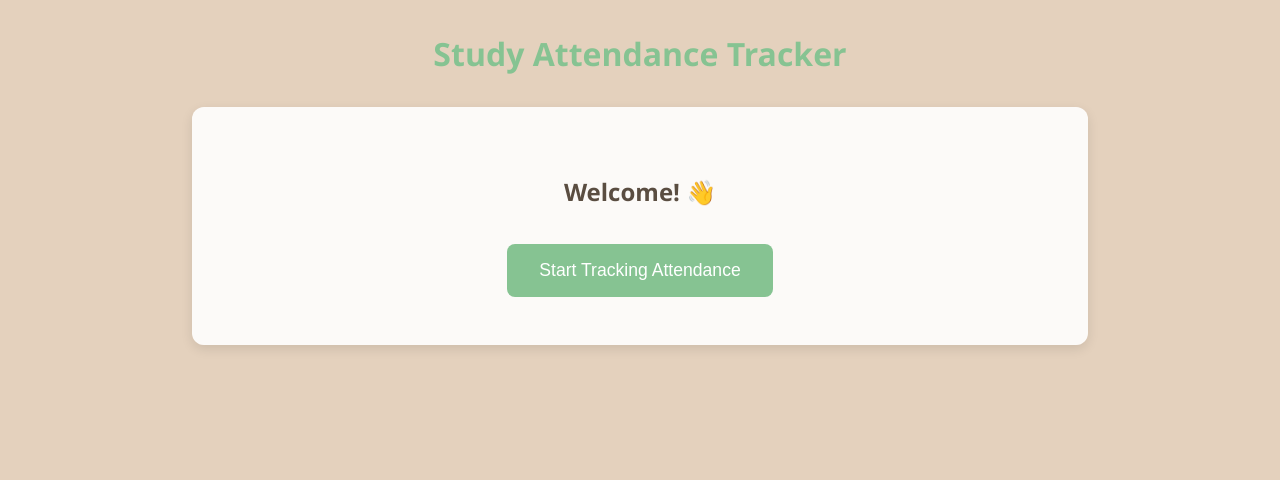
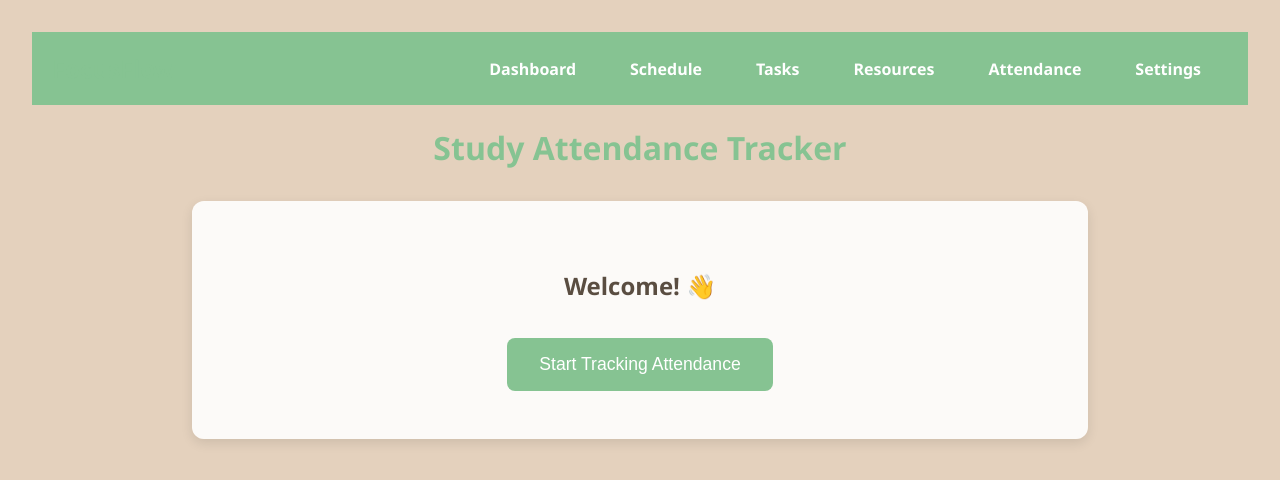
Before and after one commit to SAreebZaheer/FocusFlow, a plain HTML site: page UI/attendance.html in a window 1280 px wide. Drawn offline with Linux system fonts and the light colour scheme.

Commit message:
added a header to attendance

```diff
--- a/UI/attendance.css
+++ b/UI/attendance.css
@@ -3,6 +3,56 @@ body {
     margin: 2rem;
     background-color: #E4D1BD;
     color: #5a4d41;
+}
+
+header {
+    background-color: #86C392;
+    color: white;
+    padding: 20px;
+    display: flex;
+    flex-direction: column;
+    align-items: center;
+}
+
+nav {
+    display: flex;
+    justify-content: space-between;
+    align-items: center;
+    width: 100%;
+    padding: 0 20px;
+}
+
+.nav-left {
+    /* Styles for the left-aligned items */
+}
+
+.nav-right ul {
+    list-style: none;
+    padding: 0;
+    margin: 0;
+    display: flex;
+}
+
+.nav-right li {
+    margin: 0 15px;
+}
+
+.nav-right a {
+    text-decoration: none;
+    color: white;
+    font-weight: bold;
+    padding: 8px 12px;
+    border-radius: 5px;
+    transition: background-color 0.3s ease;
+}
+
+.nav-right a:hover {
+    background-color: rgba(255, 255, 255, 0.2);
+}
+
+header h1 {
+    display: block; /* Make sure the h1 is visible */
+    margin: 0; /* remove default margin */
 }
 
 h1 {
--- a/UI/attendance.html
+++ b/UI/attendance.html
@@ -7,6 +7,23 @@
     <link rel="stylesheet" href="attendance.css">
 </head>
 <body>
+    <header>
+        <nav>
+            <div class="nav-left">
+                <h1>FocusFlow</h1>
+            </div>
+            <div class="nav-right">
+                <ul>
+                    <li><a href="index.html">Dashboard</a></li>
+                    <li><a href="schedule.html">Schedule</a></li>
+                    <li><a href="tasks.html">Tasks</a></li>
+                    <li><a href="Resources.html">Resources</a></li>
+                    <li><a href="./attendance.html">Attendance</a></li>
+                    <li><a href="settings.html">Settings</a></li>
+                </ul>
+            </div>
+        </nav>
+    </header>
     <div id="app">
         <h1>Study Attendance Tracker</h1>
 
```
Also changed, not shown: UI/timetable.html (added).
